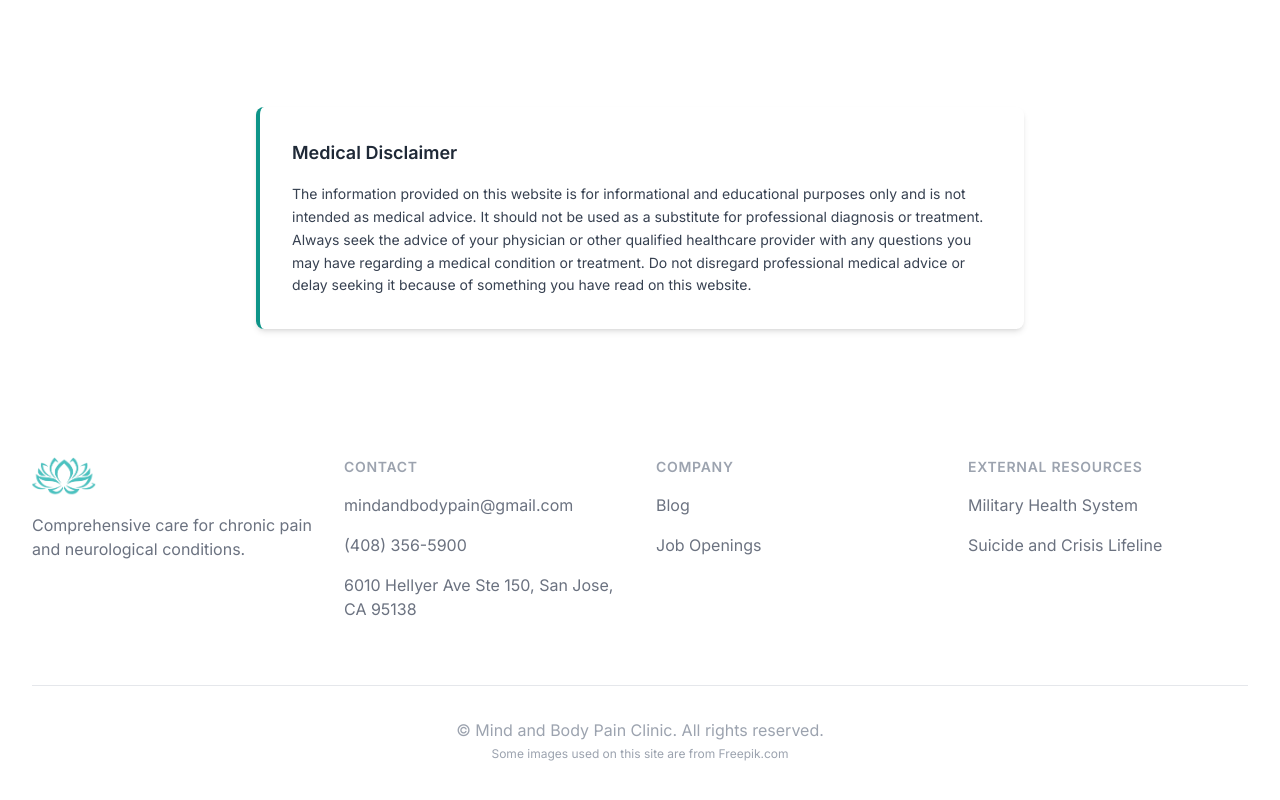
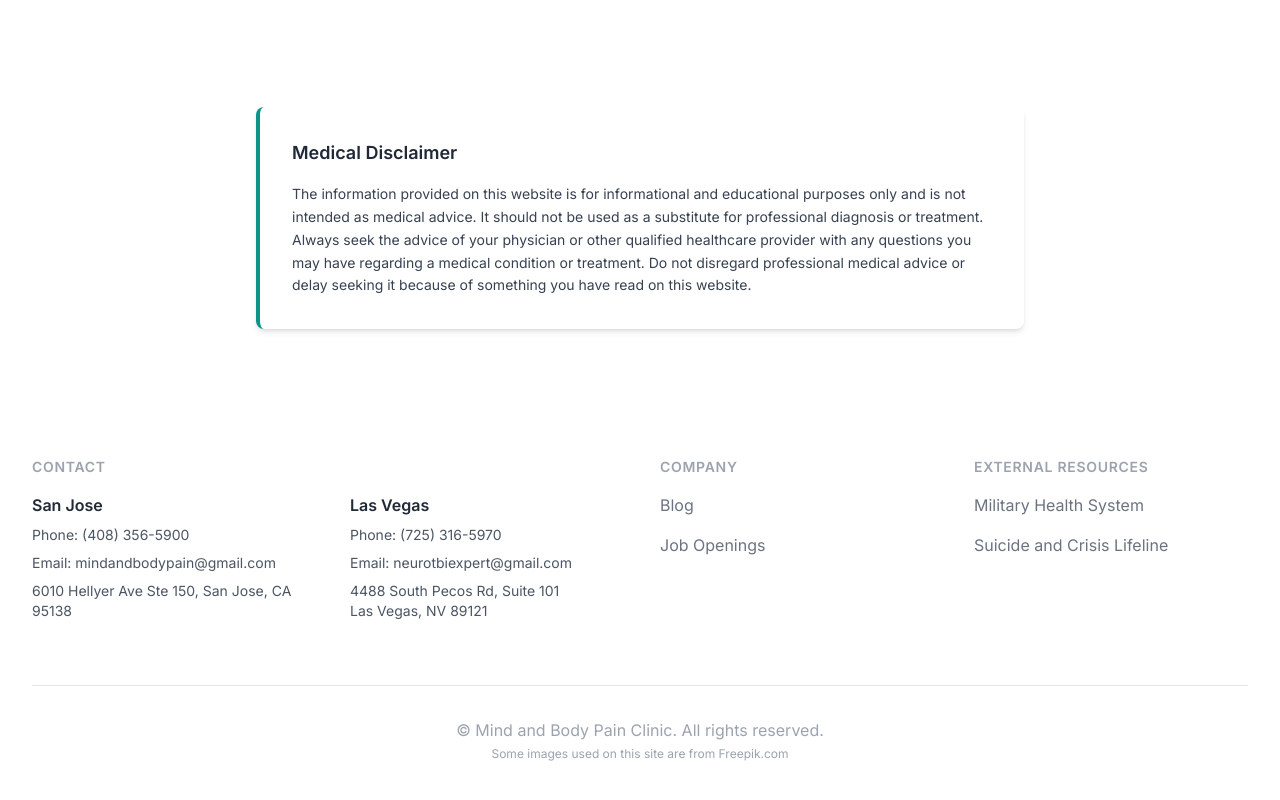
Before and after one commit to simimalik9/mindandbodypain, a React (Create React App) app: page / in a window 1280 px wide. Shown: the part 3574-4374 px from the top of the page. Built offline with nearby package versions, Linux system fonts and the light colour scheme.

Commit message:
updated website with las vegas address

```diff
--- a/package.json
+++ b/package.json
@@ -15,7 +15,7 @@
     "react-dom": "^18.2.0",
     "react-icons": "^5.5.0",
     "react-router-dom": "^7.8.0",
-    "react-scripts": "5.0.1",
+    "react-scripts": "^5.0.1",
     "web-vitals": "^2.1.4"
   },
   "scripts": {
--- a/src/components/Footer.js
+++ b/src/components/Footer.js
@@ -10,31 +10,44 @@ function Footer({ t }) {
         {t.footer.footerTitle}
       </h2>
       <div className="max-w-7xl mx-auto py-12 px-4 sm:px-6 lg:py-16 lg:px-8">
-        <div className="pb-8 grid grid-cols-1 sm:grid-cols-2 lg:grid-cols-4 gap-8">
-          <div className="space-y-4 col-span-1 sm:col-span-2 lg:col-span-1">
-            <img
-              className="h-10"
-              src={process.env.PUBLIC_URL + '/logo.png'}
-              alt="Mind and Body Pain Clinic Logo"
-            />
-            <p className="text-gray-500 text-base">
-              {t.footer.tagline}
-            </p>
-          </div>
+        <div className="pb-8 grid grid-cols-1 lg:grid-cols-2 gap-10">
           <div>
             <h3 className="text-sm font-semibold text-gray-400 tracking-wider uppercase">{t.footer.contact}</h3>
-            <ul className="mt-4 space-y-4">
-              <li className="text-base text-gray-500">
-                mindandbodypain@gmail.com
+            <div className="mt-4 grid grid-cols-1 gap-y-6 gap-x-12 md:grid-cols-2">
+              <ul className="space-y-2 leading-relaxed max-w-xs">
+                <li className="text-base text-gray-800 font-semibold">
+                  San Jose
                 </li>
-              <li className="text-base text-gray-500">
-                (408) 356-5900
+                <li className="text-sm text-gray-600">
+                  Phone: (408) 356-5900
                 </li>
-              <li className="text-base text-gray-500">
+                <li className="text-sm text-gray-600">
+                  Email: mindandbodypain@gmail.com
+                </li>
+                <li className="text-sm text-gray-600">
                   {t.footer.address}
                 </li>
               </ul>
+              <ul className="space-y-2 leading-relaxed max-w-xs">
+                <li className="text-base text-gray-800 font-semibold">
+                  Las Vegas
+                </li>
+                <li className="text-sm text-gray-600">
+                  Phone: (725) 316-5970
+                </li>
+                <li className="text-sm text-gray-600">
+                  Email: neurotbiexpert@gmail.com
+                </li>
+                <li className="text-sm text-gray-600">
+                  4488 South Pecos Rd, Suite 101
+                  <br />
+                  Las Vegas, NV 89121
+                </li>
+              </ul>
             </div>
+          </div>
+          <div className="mt-8 lg:mt-0">
+            <div className="grid grid-cols-1 md:grid-cols-2 gap-10">
               <div>
                 <h3 className="text-sm font-semibold text-gray-400 tracking-wider uppercase">
                   {t.footer.company}
@@ -70,6 +83,8 @@ function Footer({ t }) {
                 </ul>
               </div>
             </div>
+          </div>
+        </div>
         <div className="mt-8 border-t border-gray-200 pt-8 text-center">
           <p className="text-base text-gray-400">
             {t.footer.copyright.replace('2024', currentYear)}
--- a/src/pages/Contact.js
+++ b/src/pages/Contact.js
@@ -279,12 +279,40 @@ function Contact({ t }) {
                     <div className="flex items-start space-x-4">
                       <div className="w-8 h-8 bg-teal-100 rounded-lg flex items-center justify-center flex-shrink-0 mt-1">
                         <svg className="w-4 h-4 text-teal-600" fill="none" stroke="currentColor" viewBox="0 0 24 24">
+                          <path strokeLinecap="round" strokeLinejoin="round" strokeWidth={2} d="M17.657 16.657L13.414 20.9a1.998 1.998 0 01-2.827 0l-4.244-4.243a8 8 0 1111.314 0z" />
+                          <path strokeLinecap="round" strokeLinejoin="round" strokeWidth={2} d="M15 11a3 3 0 11-6 0 3 3 0 016 0z" />
+                        </svg>
+                      </div>
+                      <div>
+                        <h4 className="font-semibold text-gray-900">Las Vegas Location</h4>
+                        <p className="text-gray-600">4488 South Pecos Rd, Suite 101</p>
+                        <p className="text-gray-600">Las Vegas, NV 89121</p>
+                      </div>
+                    </div>
+
+                    <div className="flex items-start space-x-4">
+                      <div className="w-8 h-8 bg-teal-100 rounded-lg flex items-center justify-center flex-shrink-0 mt-1">
+                        <svg className="w-4 h-4 text-teal-600" fill="none" stroke="currentColor" viewBox="0 0 24 24">
                           <path strokeLinecap="round" strokeLinejoin="round" strokeWidth={2} d="M3 5a2 2 0 012-2h3.28a1 1 0 01.948.684l1.498 4.493a1 1 0 01-.502 1.21l-2.257 1.13a11.042 11.042 0 005.516 5.516l1.13-2.257a1 1 0 011.21-.502l4.493 1.498a1 1 0 01.684.949V19a2 2 0 01-2 2h-1C9.716 21 3 14.284 3 6V5z" />
                         </svg>
                       </div>
                       <div>
                         <h4 className="font-semibold text-gray-900">{t.contact.phone}</h4>
-                        <p className="text-gray-600">(408) 356-5900</p>
+                        <p className="text-gray-600">San Jose: (408) 356-5900</p>
+                        <p className="text-gray-600">Las Vegas: (725) 316-5970</p>
+                      </div>
+                    </div>
+
+                    <div className="flex items-start space-x-4">
+                      <div className="w-8 h-8 bg-teal-100 rounded-lg flex items-center justify-center flex-shrink-0 mt-1">
+                        <svg className="w-4 h-4 text-teal-600" fill="none" stroke="currentColor" viewBox="0 0 24 24">
+                          <path strokeLinecap="round" strokeLinejoin="round" strokeWidth={2} d="M3 8l7.89 4.26a2 2 0 002.22 0L21 8M5 19h14a2 2 0 002-2V7a2 2 0 00-2-2H5a2 2 0 00-2 2v10a2 2 0 002 2z" />
+                        </svg>
+                      </div>
+                      <div>
+                        <h4 className="font-semibold text-gray-900">Fax</h4>
+                        <p className="text-gray-600">San Jose: (408) 356-5902</p>
+                        <p className="text-gray-600">Las Vegas: (725) 316-5870</p>
                       </div>
                     </div>
 
@@ -296,7 +324,8 @@ function Contact({ t }) {
                       </div>
                       <div>
                         <h4 className="font-semibold text-gray-900">{t.contact.email}</h4>
-                        <p className="text-gray-600">mindandbodypain@gmail.com</p>
+                        <p className="text-gray-600">San Jose: mindandbodypain@gmail.com</p>
+                        <p className="text-gray-600">Las Vegas: neurotbiexpert@gmail.com</p>
                       </div>
                     </div>
                   </div>
```
Also changed, not shown: 23 other files (tests, documents, lock files or other folders). Lines whose indentation alone changed are shown as unchanged.
